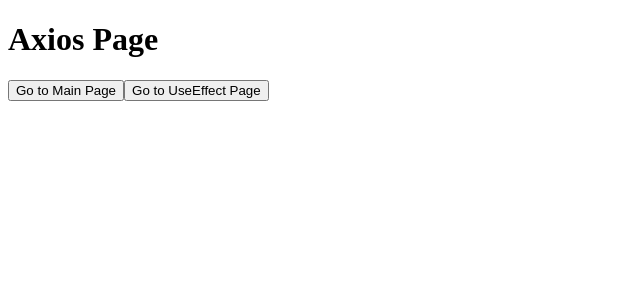
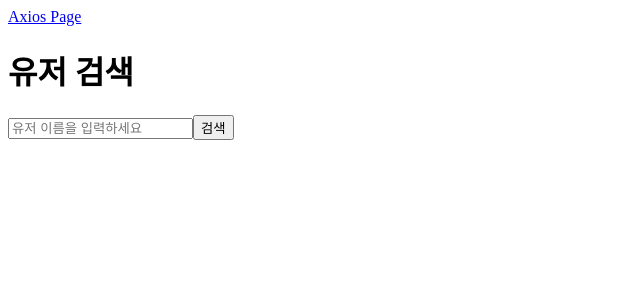
Before and after one commit to gdg-hongik-univ-program/gdg-4th-frontend-mission, a React (Vite) app in the folder mission/: page /axios in a window 1280 px wide. Shown: the top 300 px of the page, without its empty margins (0-640 px from the left). Built offline with nearby package versions, Linux system fonts and the light colour scheme; no server answers.

Commit message:
3주차 미션2 Axios 활용해 HTTP 요청 보내기

```diff
--- a/mission/package.json
+++ b/mission/package.json
@@ -10,6 +10,7 @@
     "preview": "vite preview"
   },
   "dependencies": {
+    "axios": "^1.9.0",
     "react": "^19.1.0",
     "react-dom": "^19.1.0"
   },
--- a/mission/src/App.jsx
+++ b/mission/src/App.jsx
@@ -1,17 +1,18 @@
-import { BrowserRouter, Routes, Route } from 'react-router-dom';
-import MainPage from './pages/MainPage';
-import AxiosPage from './pages/AxiosPage';
-import UseEffectPage from './pages/UseEffectPage';
+import { BrowserRouter as Router, Routes, Route, Link } from 'react-router-dom';
+import AxiosPage from "./pages/AxiosPage";
 
 function App() {
   return (
-    <BrowserRouter>
-      <Routes>
-        <Route path="/" element={<MainPage />} />
-        <Route path="/axios" element={<AxiosPage />} />
-        <Route path="/useeffect" element={<UseEffectPage />} />
-      </Routes>
-    </BrowserRouter>
+    <Router>
+      <div className="p-4">
+        <nav className="mb-4">
+          <Link to="/axios" className="mr-4 text-blue-500">Axios Page</Link>
+        </nav>
+        <Routes>
+          <Route path="/axios" element={<AxiosPage />} />
+        </Routes>
+      </div>
+    </Router>
   );
 }
 
--- a/mission/src/pages/AxiosPage.jsx
+++ b/mission/src/pages/AxiosPage.jsx
@@ -1,15 +1,53 @@
-import { useNavigate } from 'react-router-dom';
+import React, { useEffect, useState } from 'react';
+import axios from 'axios';
 
 function AxiosPage() {
-  const navigate = useNavigate();
+  const [users, setUsers] = useState([]); // 전체 유저 목록 저장
+  const [nameInput, setNameInput] = useState(''); // input 입력값
 
-  return (
-    <div>
-      <h1>Axios Page</h1>
-      <button onClick={() => navigate('/')}>Go to Main Page</button>
-      <button onClick={() => navigate('/useeffect')}>Go to UseEffect Page</button>
-    </div>
-  );
+  // 페이지 로딩 시 유저 데이터 fetch
+  useEffect(() => {
+    axios.get('https://jsonplaceholder.typicode.com/users')
+      .then((response) => {
+        setUsers(response.data);
+        console.log('유저 데이터 불러옴:', response.data);
+      })
+      .catch((error) => {
+        console.error('유저 데이터 불러오기 실패:', error);
+      });
+  }, []);
+
+  // 버튼 클릭 시 유저 검색
+  const handleSearch = () => {
+    const user = users.find(
+      (u) => u.name.toLowerCase() === nameInput.trim().toLowerCase()
+    );
+
+    if (user) {
+      console.log('유저 찾음:', user);
+    } else {
+      console.log('해당 이름의 유저가 존재하지 않음');
+    }
+  };
+
+return (
+  <div className="p-4">
+    <h1 className="text-xl font-bold mb-4">유저 검색</h1>
+    <input
+      type="text"
+      value={nameInput}
+      onChange={(e) => setNameInput(e.target.value)}
+      placeholder="유저 이름을 입력하세요"
+      className="border border-gray-400 p-2 mr-2"
+    />
+    <button
+      onClick={handleSearch}
+      className="bg-blue-500 text-white px-4 py-2 rounded"
+    >
+      검색
+    </button>
+  </div>
+);
 }
 
 export default AxiosPage;
```
Also changed, not shown: 1 other file (tests, documents, lock files or other folders).
